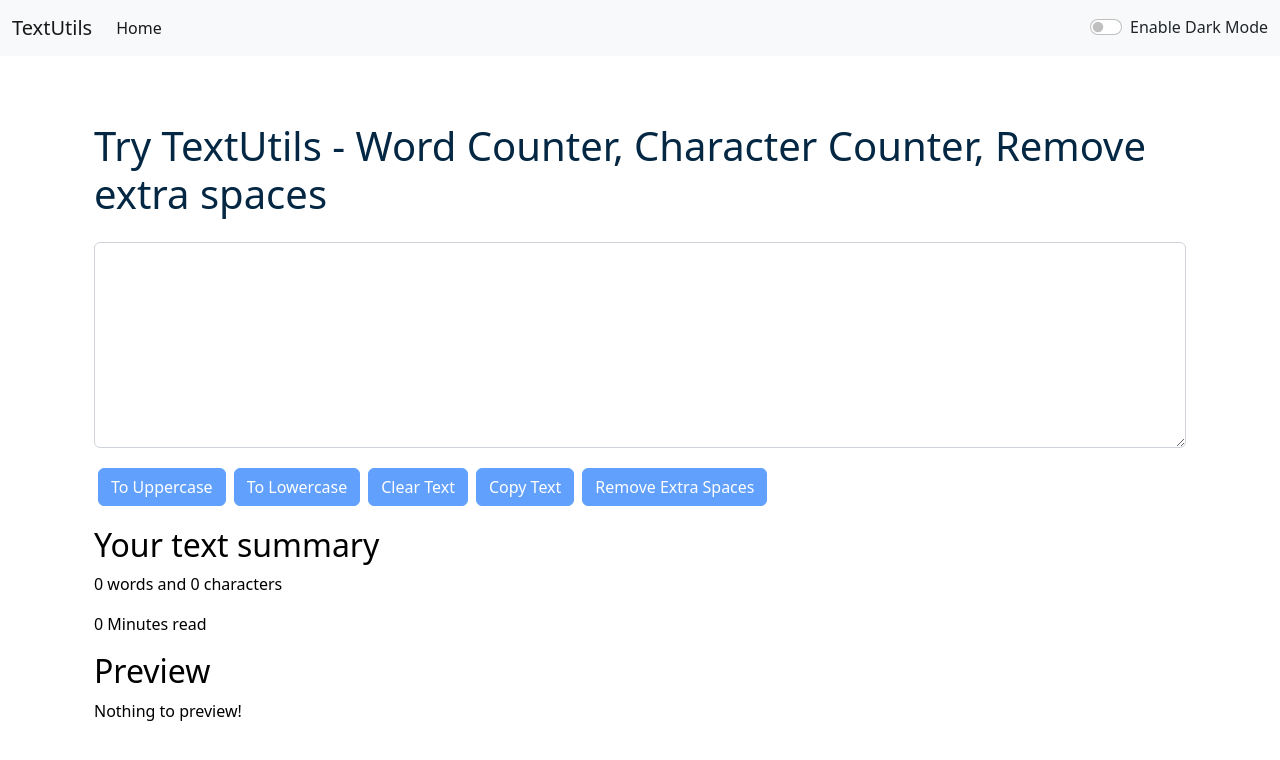
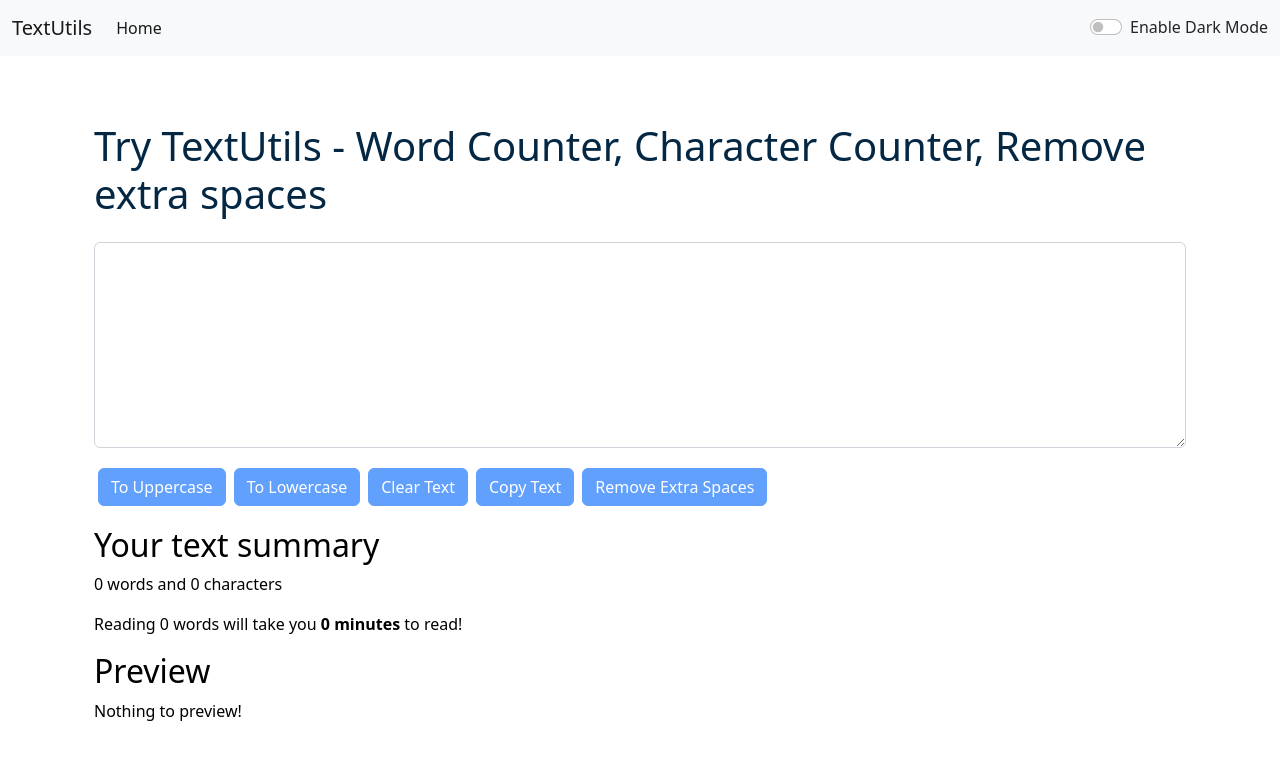
Before and after one commit to Krativarshney7/TextUtils-React, a React (Create React App) app: page / in a window 1280 px wide. Shown: the top 760 px of the page. Built offline with nearby package versions, Linux system fonts and the light colour scheme.

Commit message:
Update TextForm.js

```diff
--- a/src/components/TextForm.js
+++ b/src/components/TextForm.js
@@ -51,7 +51,7 @@
     <div className="container my-3" style={{color: props.mode==='light'?'black':'white'}}>
       <h2>Your text summary</h2>
       <p>{text.split(/\s+/).filter((el)=>{return el.length!==0}).length} words and {text.length} characters</p>
-      <p>{0.008 * text.split(" ").filter((el)=>{return el.length!==0}).length} Minutes read</p>
+      <p>Reading {text.split(/\s+/).filter((el)=>{return el.length!==0}).length} words will take you <strong>{0.008 * text.split(" ").filter((el)=>{return el.length!==0}).length} minutes</strong> to read!</p>
       <h2>Preview</h2>
       <p>{text.length>0?text:"Nothing to preview!"}</p>
     </div>
```
